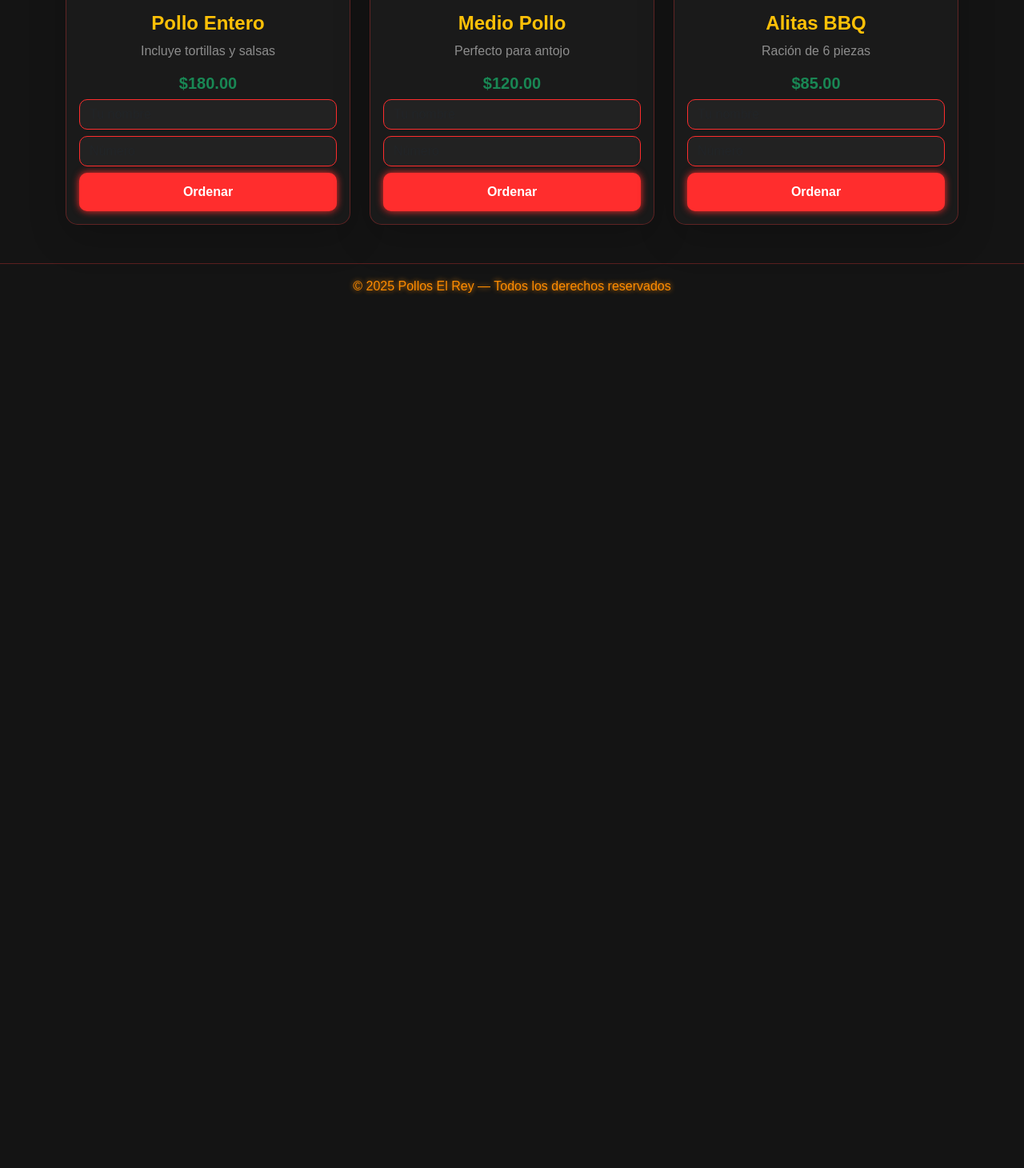
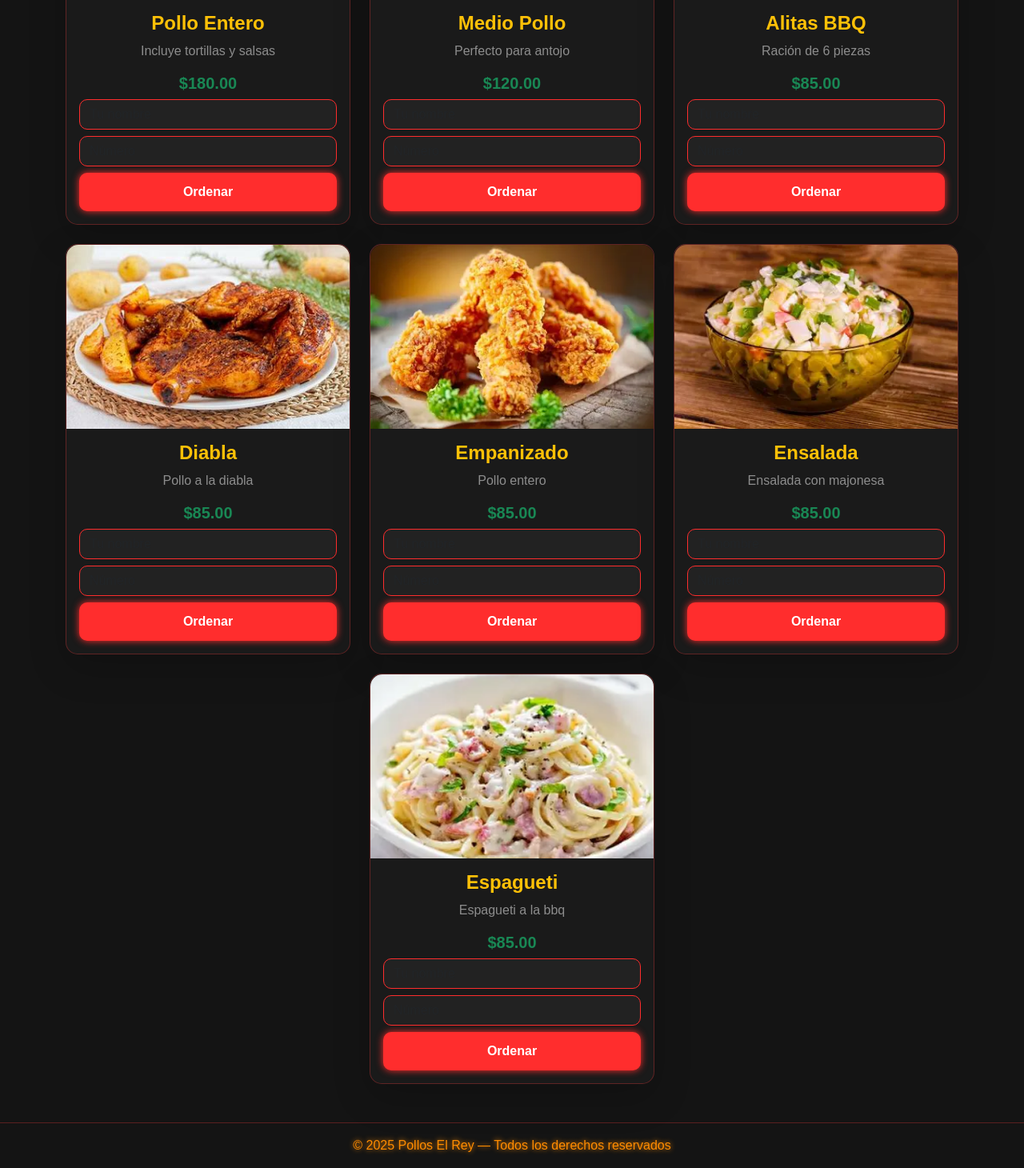
Before and after one commit to pepegarza194567-lgtm/Pollos-El-Rey, a Flask app: page /menu in a window 1280 px wide. Shown: the part 505-1965 px from the top of the page at 80% size. Before the commit the page ends 873 px from the top, so only its background shows below. Run offline with Flask 3, Linux system fonts and the light colour scheme.

Commit message:
menu.html

```diff
--- a/templates/menu.html
+++ b/templates/menu.html
@@ -37,7 +37,7 @@
     <!-- 🔥 PRODUCTO: MEDIO POLLO -->
     <div class="col-md-4">
       <div class="card shadow-lg">
-        <img src="{{ url_for('static', filename='imagenes/medio.jpg') }}" class="card-img-top">
+        <img src="{{ url_for('static', filename='imagenes/barbecue.jpg') }}" class="card-img-top">
         <div class="card-body text-center">
           <h4 class="fw-bold text-warning">Medio Pollo</h4>
           <p class="text-white-50">Perfecto para antojo</p>
@@ -46,7 +46,7 @@
           <form action="{{ url_for('ordenar') }}" method="POST">
             <input type="hidden" name="producto" value="Medio Pollo">
             <input type="hidden" name="precio" value="120">
-            <input type="hidden" name="imagen" value="/static/imagenes/medio.jpg">
+            <input type="hidden" name="imagen" value="/static/imagenes/barbecue.jpg">
 
             <input type="text" class="form-control mb-2" name="nombre" placeholder="Tu nombre" required>
             <input type="text" class="form-control mb-2" name="telefono" placeholder="Número" required>
@@ -60,7 +60,7 @@
     <!-- 🔥 PRODUCTO: ALITAS -->
     <div class="col-md-4">
       <div class="card shadow-lg">
-        <img src="{{ url_for('static', filename='imagenes/alitas.jpg') }}" class="card-img-top">
+        <img src="{{ url_for('static', filename='imagenes/Alitas BBQ.jpg') }}" class="card-img-top">
         <div class="card-body text-center">
           <h4 class="fw-bold text-warning">Alitas BBQ</h4>
           <p class="text-white-50">Ración de 6 piezas</p>
@@ -69,7 +69,99 @@
           <form action="{{ url_for('ordenar') }}" method="POST">
             <input type="hidden" name="producto" value="Alitas BBQ">
             <input type="hidden" name="precio" value="85">
-            <input type="hidden" name="imagen" value="/static/imagenes/alitas.jpg">
+            <input type="hidden" name="imagen" value="/static/imagenes/Alitas BBQ.jpg">
+
+            <input type="text" class="form-control mb-2" name="nombre" placeholder="Tu nombre" required>
+            <input type="text" class="form-control mb-2" name="telefono" placeholder="Número" required>
+
+            <button class="btn-neon w-100">Ordenar</button>
+          </form>
+        </div>
+      </div>
+    </div>
+
+
+     <div class="col-md-4">
+      <div class="card shadow-lg">
+        <img src="{{ url_for('static', filename='imagenes/diabla.jpg') }}" class="card-img-top">
+        <div class="card-body text-center">
+          <h4 class="fw-bold text-warning">Diabla</h4>
+          <p class="text-white-50">Pollo a la diabla</p>
+          <h5 class="text-success fw-bold">$85.00</h5>
+
+          <form action="{{ url_for('ordenar') }}" method="POST">
+            <input type="hidden" name="producto" value="Diabla">
+            <input type="hidden" name="precio" value="85">
+            <input type="hidden" name="imagen" value="/static/imagenes/diabla.jpg">
+
+            <input type="text" class="form-control mb-2" name="nombre" placeholder="Tu nombre" required>
+            <input type="text" class="form-control mb-2" name="telefono" placeholder="Número" required>
+
+            <button class="btn-neon w-100">Ordenar</button>
+          </form>
+        </div>
+      </div>
+    </div>
+
+
+
+     <div class="col-md-4">
+      <div class="card shadow-lg">
+        <img src="{{ url_for('static', filename='imagenes/empanizado.jpg') }}" class="card-img-top">
+        <div class="card-body text-center">
+          <h4 class="fw-bold text-warning">Empanizado</h4>
+          <p class="text-white-50">Pollo entero</p>
+          <h5 class="text-success fw-bold">$85.00</h5>
+
+          <form action="{{ url_for('ordenar') }}" method="POST">
+            <input type="hidden" name="producto" value="Empanizado">
+            <input type="hidden" name="precio" value="85">
+            <input type="hidden" name="imagen" value="/static/imagenes/empanizado.jpg">
+
+            <input type="text" class="form-control mb-2" name="nombre" placeholder="Tu nombre" required>
+            <input type="text" class="form-control mb-2" name="telefono" placeholder="Número" required>
+
+            <button class="btn-neon w-100">Ordenar</button>
+          </form>
+        </div>
+      </div>
+    </div>
+
+
+     <div class="col-md-4">
+      <div class="card shadow-lg">
+        <img src="{{ url_for('static', filename='imagenes/ensalada.jpg') }}" class="card-img-top">
+        <div class="card-body text-center">
+          <h4 class="fw-bold text-warning">Ensalada</h4>
+          <p class="text-white-50">Ensalada con majonesa</p>
+          <h5 class="text-success fw-bold">$85.00</h5>
+
+          <form action="{{ url_for('ordenar') }}" method="POST">
+            <input type="hidden" name="producto" value="ensalada">
+            <input type="hidden" name="precio" value="85">
+            <input type="hidden" name="imagen" value="/static/imagenes/ensalada.jpg">
+
+            <input type="text" class="form-control mb-2" name="nombre" placeholder="Tu nombre" required>
+            <input type="text" class="form-control mb-2" name="telefono" placeholder="Número" required>
+
+            <button class="btn-neon w-100">Ordenar</button>
+          </form>
+        </div>
+      </div>
+    </div>
+
+     <div class="col-md-4">
+      <div class="card shadow-lg">
+        <img src="{{ url_for('static', filename='imagenes/espagueti.jpg') }}" class="card-img-top">
+        <div class="card-body text-center">
+          <h4 class="fw-bold text-warning">Espagueti</h4>
+          <p class="text-white-50">Espagueti a la bbq</p>
+          <h5 class="text-success fw-bold">$85.00</h5>
+
+          <form action="{{ url_for('ordenar') }}" method="POST">
+            <input type="hidden" name="producto" value="Espagueti">
+            <input type="hidden" name="precio" value="85">
+            <input type="hidden" name="imagen" value="/static/imagenes/espagueti.jpg">
 
             <input type="text" class="form-control mb-2" name="nombre" placeholder="Tu nombre" required>
             <input type="text" class="form-control mb-2" name="telefono" placeholder="Número" required>
```
